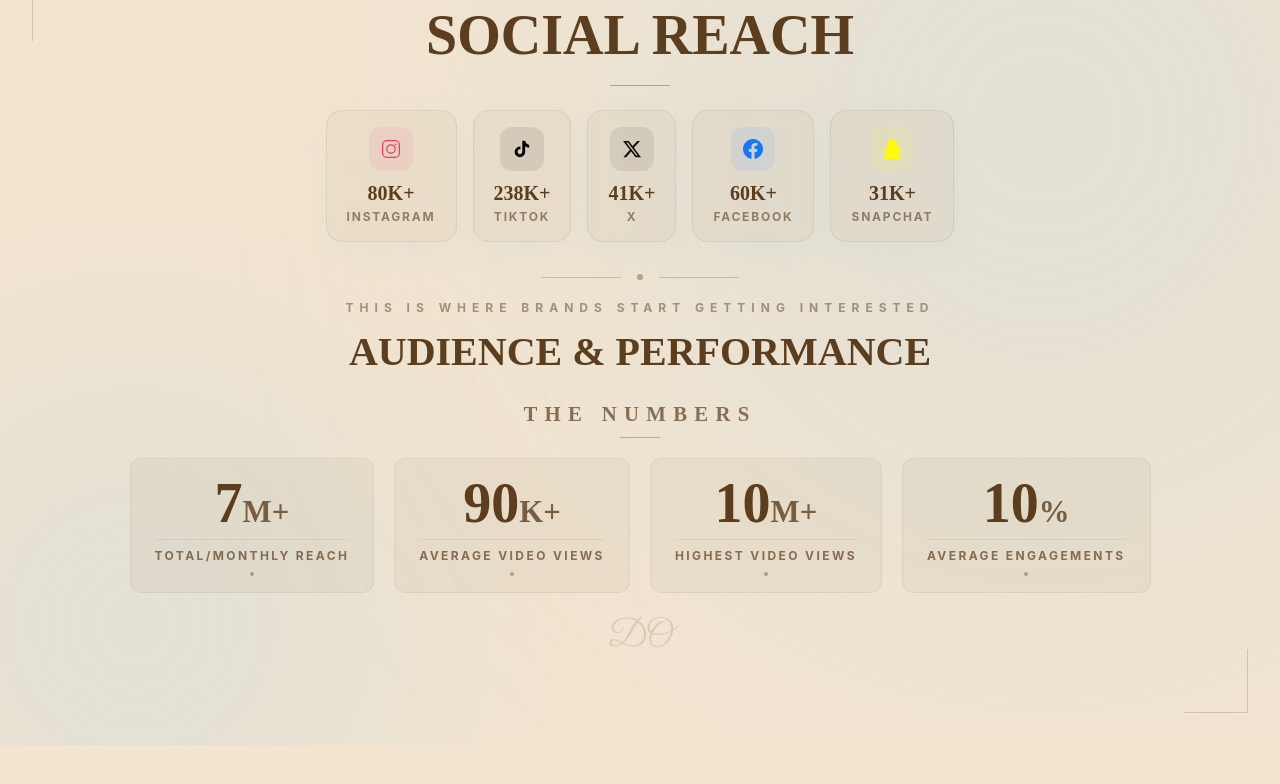
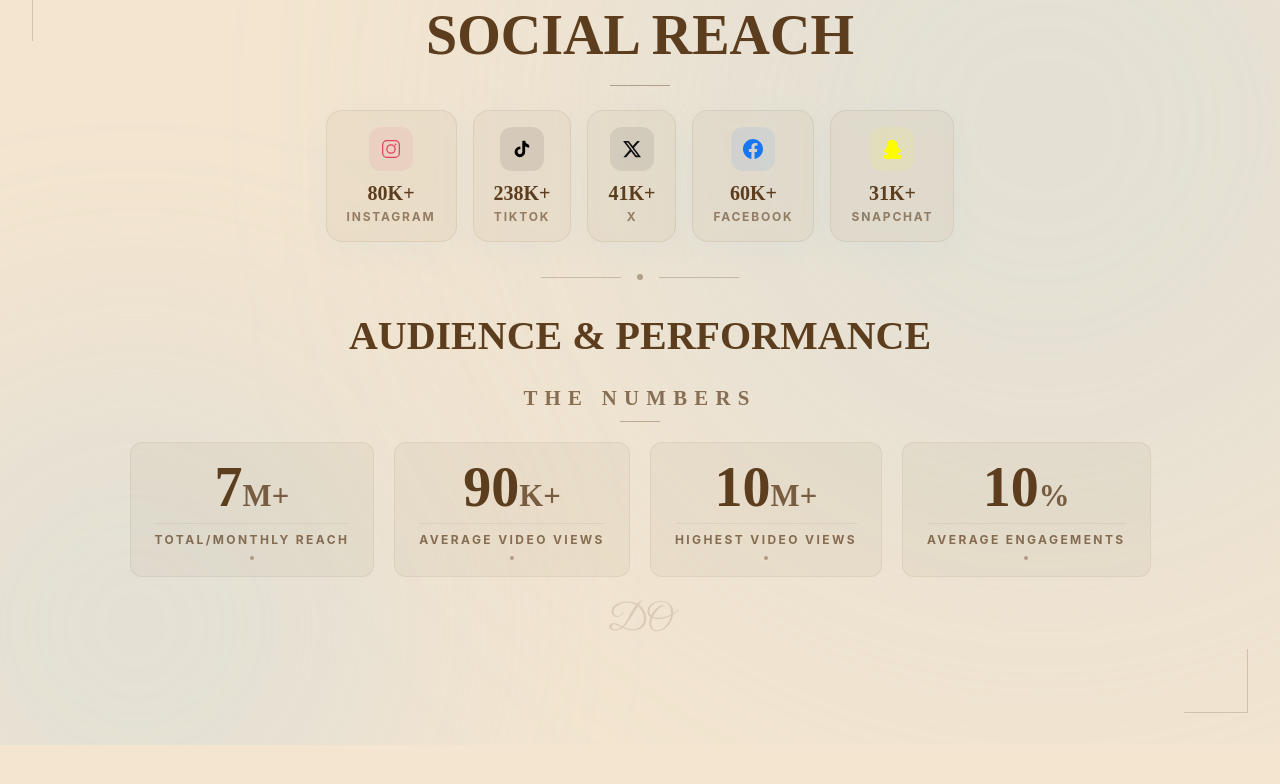
Before and after one commit to bhig-sheydi/Daddy-oyoyo, a React (Vite) app in the folder daddy_oyoyo/: page / in a window 1280 px wide. Shown: the part 1655-2439 px from the top of the page. Built offline with nearby package versions, Linux system fonts and the light colour scheme.

Commit message:
daddy oyoyo v4

```diff
--- a/daddy_oyoyo/src/components/Audience.jsx
+++ b/daddy_oyoyo/src/components/Audience.jsx
@@ -290,7 +290,7 @@ const Audience = () => {
               transition: 'all 0.8s ease-out',
             }}
           >
-            This Is Where Brands Start Getting Interested
+
           </p>
           <h2
             style={{
```
